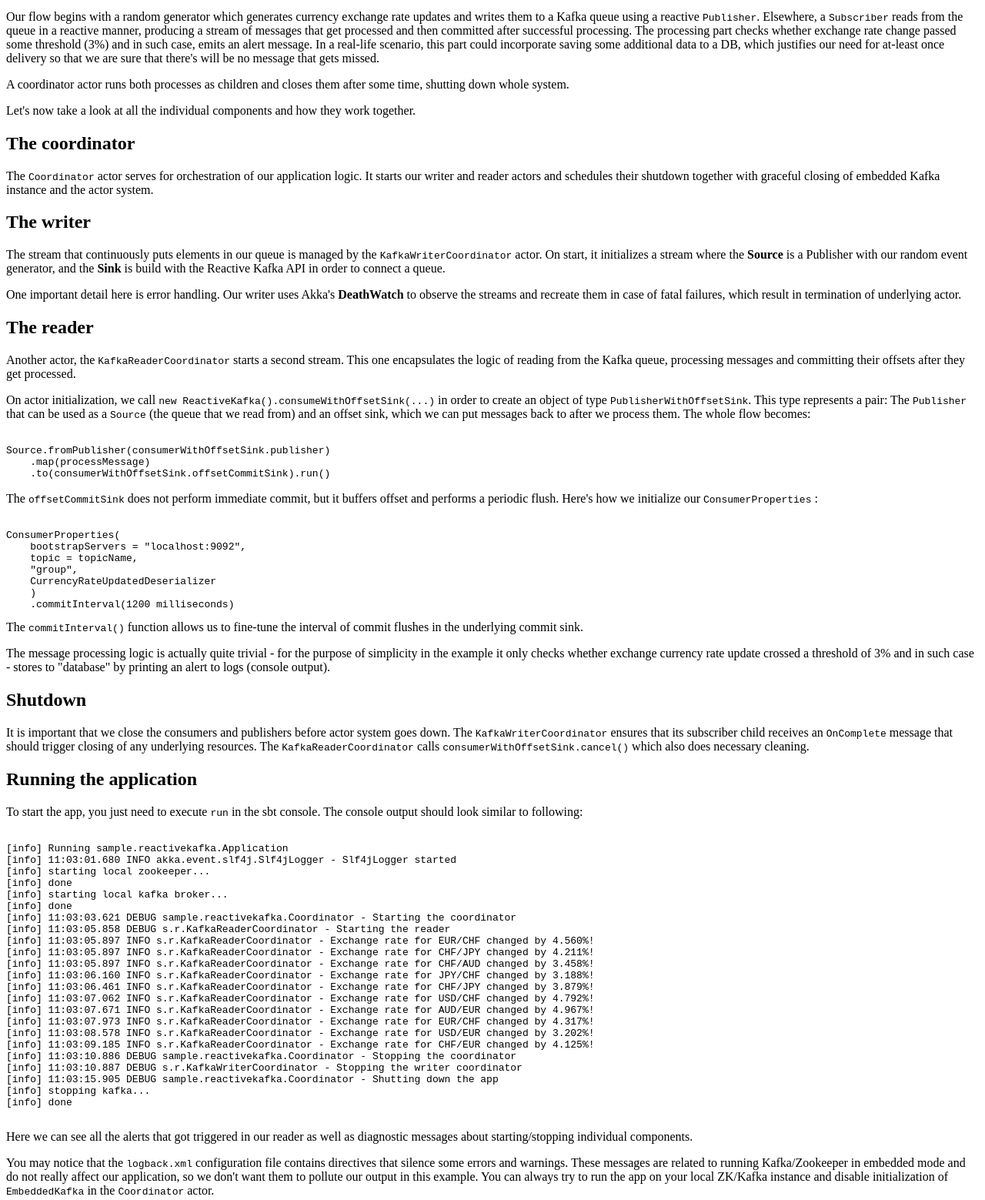
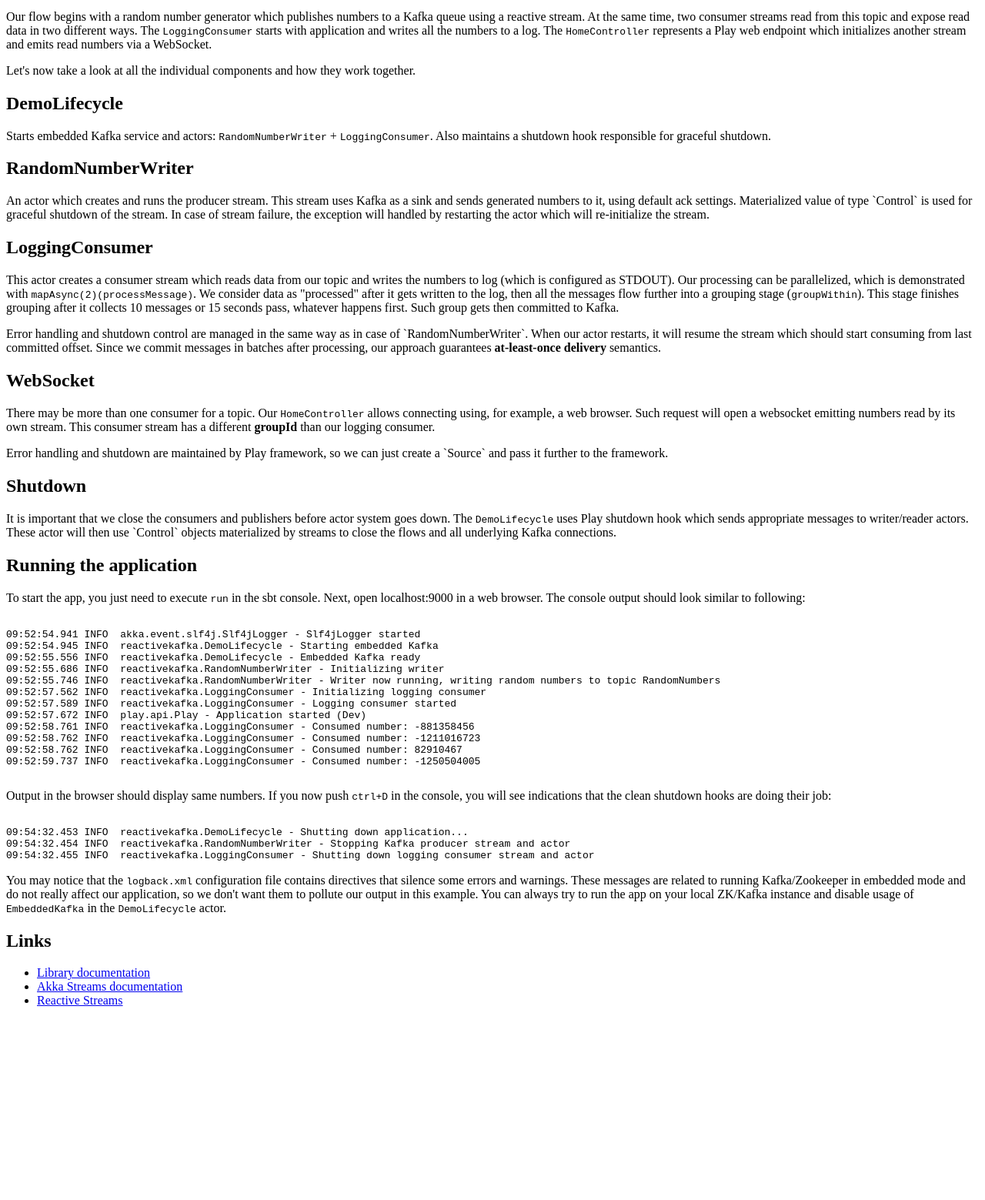
Before and after one commit to softwaremill/activator-reactive-kafka-scala, a plain HTML site: page tutorial/index.html in a window 1280 px wide. Shown: the part 247-1806 px from the top of the page at 77% size. After the commit the page ends 1572 px from the top, so only its background shows below. Drawn offline with Linux system fonts and the light colour scheme.

Commit message:
Documentation

```diff
--- a/tutorial/index.html
+++ b/tutorial/index.html
@@ -33,134 +33,93 @@
     </p>
 
     <p>
-
-        Our flow begins with a random generator which generates currency exchange rate updates and writes them to
-        a Kafka queue using a reactive <code>Publisher</code>. Elsewhere, a <code>Subscriber</code> reads
-        from the queue in a reactive manner, producing a stream of messages that get processed and then committed after
-        successful processing. The processing part checks whether exchange rate change passed some threshold (3%) and
-        in such case, emits an alert message. In a real-life scenario, this part could incorporate saving some additional
-        data to a DB, which justifies our need for at-least once delivery so that we are sure that there's will
-        be no message that gets missed.
-
-    <p>A coordinator actor runs both processes as children and closes them after some time, shutting down whole
-        system.</p>
+        Our flow begins with a random number generator which publishes numbers to
+        a Kafka queue using a reactive stream. At the same time, two consumer streams read from this topic and expose
+        read data in two different ways. The <code>LoggingConsumer</code> starts with application and writes all the
+        numbers to a log. The <code>HomeController</code> represents a Play web endpoint which initializes another
+        stream and emits read numbers via a WebSocket.
 
     <p>Let's now take a look at all the individual components and how they work together.</p>
 </div>
 <div>
-    <h2>The coordinator</h2>
+    <h2>DemoLifecycle</h2>
 
-    <p>The <code>Coordinator</code> actor serves for orchestration of our application logic. It starts our writer
-        and reader actors and schedules their shutdown together with graceful closing of embedded Kafka instance and the
-        actor system.
+    <p>Starts embedded Kafka service and actors: <code>RandomNumberWriter</code> + <code>LoggingConsumer</code>. Also
+        maintains a shutdown hook responsible for graceful shutdown.
     </p>
 
-    <h2>The writer</h2>
+    <h2>RandomNumberWriter</h2>
 
-    <p>
-        The stream that continuously puts elements in our queue is managed by the
-        <code>KafkaWriterCoordinator</code>
-        actor. On start, it initializes a stream where the <b>Source</b> is a Publisher with our random event
-        generator,
-        and the <b>Sink</b> is build with the Reactive Kafka API in order to connect a queue.
+    <p>An actor which creates and runs the producer stream. This stream uses Kafka as a sink and sends generated
+        numbers to it, using default ack settings. Materialized value of type `Control` is used for graceful
+        shutdown of the stream. In case of stream failure, the exception will handled by restarting
+        the actor which will re-initialize the stream.
     </p>
 
+    <h2>LoggingConsumer</h2>
+
+    <p>This actor creates a consumer stream which reads data from our topic and writes the numbers to log (which
+        is configured as STDOUT). Our processing can be parallelized, which is demonstrated with <code>mapAsync(2)(processMessage)</code>.
+        We consider data as "processed" after it gets written to the log, then
+        all the messages flow further into a grouping stage (<code>groupWithin</code>). This stage finishes grouping
+        after it collects 10 messages or 15 seconds pass, whatever happens first. Such group gets then committed to Kafka.
+    </p>
     <p>
-        One important detail here is error handling. Our writer uses Akka's <b>DeathWatch</b> to observe
-        the streams and recreate them in case of fatal failures, which result in termination of underlying actor.
+        Error handling and shutdown control are managed in the same way as in case of `RandomNumberWriter`. When our
+        actor restarts, it will resume the stream which should start consuming from last committed offset. Since we commit
+        messages in batches after processing, our approach guarantees <b>at-least-once delivery</b> semantics.
     </p>
 
-    <h2>The reader</h2>
+    <h2>WebSocket</h2>
 
+    <p>There may be more than one consumer for a topic. Our <code>HomeController</code> allows connecting using, for example,
+        a web browser. Such request will open a websocket emitting numbers read by its own stream. This consumer stream
+        has a different <b>groupId</b> than our logging consumer.
+    </p>
     <p>
-        Another actor, the <code>KafkaReaderCoordinator</code> starts a second stream. This one encapsulates the
-        logic
-        of reading from the Kafka queue, processing messages and committing their offsets after they get processed.
+        Error handling and shutdown are maintained by Play framework, so we can just create a `Source` and pass it further
+        to the framework.
     </p>
 
-    <p>
-        On actor initialization, we call <code>new ReactiveKafka().consumeWithOffsetSink(...)</code> in order
-        to create an object of type <code>PublisherWithOffsetSink</code>. This type represents a pair: The
-        <code>Publisher</code> that can be used as a <code>Source</code> (the queue that we read from) and an
-        offset sink, which we can put messages back to after we process them. The whole flow becomes:
-<pre><code>
-Source.fromPublisher(consumerWithOffsetSink.publisher)
-    .map(processMessage)
-    .to(consumerWithOffsetSink.offsetCommitSink).run()
-</code></pre>
-    </p>
-
-    <p>
-        The <code>offsetCommitSink</code> does not perform immediate commit, but it buffers offset and performs a
-        periodic flush. Here's how we initialize our
-        <code>ConsumerProperties</code>
-        :
-<pre><code>
-ConsumerProperties(
-    bootstrapServers = "localhost:9092",
-    topic = topicName,
-    "group",
-    CurrencyRateUpdatedDeserializer
-    )
-    .commitInterval(1200 milliseconds)
-</code></pre>
-        The <code>commitInterval()</code> function allows us to fine-tune the interval of commit flushes in the
-        underlying commit sink.
-    </p>
-
-    <p>
-        The message processing logic is actually quite trivial - for the purpose of simplicity in the example it
-        only
-        checks whether exchange currency rate update crossed a threshold of 3% and in such case - stores to "database" by
-        printing an alert to logs (console output).
-    </p>
 </div>
 <div>
     <h2>Shutdown</h2>
 
     <p>
         It is important that we close the consumers and publishers before actor system goes down. The
-        <code>KafkaWriterCoordinator</code> ensures that its subscriber child receives an <code>OnComplete</code>
-        message
-        that should trigger closing of any underlying resources. The <code>KafkaReaderCoordinator</code> calls
-        <code>consumerWithOffsetSink.cancel()</code> which also does necessary cleaning.
+        <code>DemoLifecycle</code> uses Play shutdown hook which sends appropriate messages to writer/reader actors.
+        These actor will then use `Control` objects materialized by streams to close the flows and all underlying Kafka connections.
     </p>
 </div>
 <div>
     <h2>Running the application</h2>
 
     <p>
-        To start the app, you just need to execute <code>run</code> in the sbt console. The console output should look
+        To start the app, you just need to execute <code>run</code> in the sbt console. Next, open localhost:9000 in a
+        web browser. The console output should look
         similar to following:
 <pre><code>
-[info] Running sample.reactivekafka.Application
-[info] 11:03:01.680 INFO akka.event.slf4j.Slf4jLogger - Slf4jLogger started
-[info] starting local zookeeper...
-[info] done
-[info] starting local kafka broker...
-[info] done
-[info] 11:03:03.621 DEBUG sample.reactivekafka.Coordinator - Starting the coordinator
-[info] 11:03:05.858 DEBUG s.r.KafkaReaderCoordinator - Starting the reader
-[info] 11:03:05.897 INFO s.r.KafkaReaderCoordinator - Exchange rate for EUR/CHF changed by 4.560%!
-[info] 11:03:05.897 INFO s.r.KafkaReaderCoordinator - Exchange rate for CHF/JPY changed by 4.211%!
-[info] 11:03:05.897 INFO s.r.KafkaReaderCoordinator - Exchange rate for CHF/AUD changed by 3.458%!
-[info] 11:03:06.160 INFO s.r.KafkaReaderCoordinator - Exchange rate for JPY/CHF changed by 3.188%!
-[info] 11:03:06.461 INFO s.r.KafkaReaderCoordinator - Exchange rate for CHF/JPY changed by 3.879%!
-[info] 11:03:07.062 INFO s.r.KafkaReaderCoordinator - Exchange rate for USD/CHF changed by 4.792%!
-[info] 11:03:07.671 INFO s.r.KafkaReaderCoordinator - Exchange rate for AUD/EUR changed by 4.967%!
-[info] 11:03:07.973 INFO s.r.KafkaReaderCoordinator - Exchange rate for EUR/CHF changed by 4.317%!
-[info] 11:03:08.578 INFO s.r.KafkaReaderCoordinator - Exchange rate for USD/EUR changed by 3.202%!
-[info] 11:03:09.185 INFO s.r.KafkaReaderCoordinator - Exchange rate for CHF/EUR changed by 4.125%!
-[info] 11:03:10.886 DEBUG sample.reactivekafka.Coordinator - Stopping the coordinator
-[info] 11:03:10.887 DEBUG s.r.KafkaWriterCoordinator - Stopping the writer coordinator
-[info] 11:03:15.905 DEBUG sample.reactivekafka.Coordinator - Shutting down the app
-[info] stopping kafka...
-[info] done
+09:52:54.941 INFO  akka.event.slf4j.Slf4jLogger - Slf4jLogger started
+09:52:54.945 INFO  reactivekafka.DemoLifecycle - Starting embedded Kafka
+09:52:55.556 INFO  reactivekafka.DemoLifecycle - Embedded Kafka ready
+09:52:55.686 INFO  reactivekafka.RandomNumberWriter - Initializing writer
+09:52:55.746 INFO  reactivekafka.RandomNumberWriter - Writer now running, writing random numbers to topic RandomNumbers
+09:52:57.562 INFO  reactivekafka.LoggingConsumer - Initializing logging consumer
+09:52:57.589 INFO  reactivekafka.LoggingConsumer - Logging consumer started
+09:52:57.672 INFO  play.api.Play - Application started (Dev)
+09:52:58.761 INFO  reactivekafka.LoggingConsumer - Consumed number: -881358456
+09:52:58.762 INFO  reactivekafka.LoggingConsumer - Consumed number: -1211016723
+09:52:58.762 INFO  reactivekafka.LoggingConsumer - Consumed number: 82910467
+09:52:59.737 INFO  reactivekafka.LoggingConsumer - Consumed number: -1250504005
         </code></pre>
-        Here we can see all the alerts that got triggered in our reader as well as diagnostic messages about
-        starting/stopping
-        individual components.
+        Output in the browser should display same numbers. If you now push <code>ctrl+D</code> in the console, you
+    will see indications that the clean shutdown hooks are doing their job:
     </p>
+<pre><code>
+09:54:32.453 INFO  reactivekafka.DemoLifecycle - Shutting down application...
+09:54:32.454 INFO  reactivekafka.RandomNumberWriter - Stopping Kafka producer stream and actor
+09:54:32.455 INFO  reactivekafka.LoggingConsumer - Shutting down logging consumer stream and actor
+</code></pre>
 
     <p>
         You may notice that the <code>logback.xml</code> configuration file contains directives that silence some errors
@@ -168,27 +127,18 @@ ConsumerProperties(
         These messages are related to running Kafka/Zookeeper in embedded mode and do not really affect our application,
         so we don't want them to pollute our output in this example. You can always try to run the app on your local
         ZK/Kafka
-        instance and disable initialization of <code>EmbeddedKafka</code> in the <code>Coordinator</code> actor.
+        instance and disable usage of <code>EmbeddedKafka</code> in the <code>DemoLifecycle</code> actor.
     </p>
 </div>
 
-<div>
-    <h2>Performance tuning</h2>
 
-    <p>
-        Please note that the subscriber/publisher wrappers are in fact <b>blocking</b> due to the synchronous nature
-        of underlying Kafka client. In order to isolate any potential problems, on the production environment you
-        should consider using custom dispatchers for these actors. More on this in the
-        <a href="https://github.com/softwaremill/reactive-kafka#tuning" target="_blank">Reactive Kafka README</a>.
-    </p>
-</div>
 <div>
     <h2>Links</h2>
     <ul>
-        <li><a href="https://github.com/softwaremill/reactive-kafka#reactive-streams-for-kafka"
-               target="_blank">Reactive Kafka documentation</a></li>
-        <li><a href="http://doc.akka.io/api/akka-stream-and-http-experimental/2.0/#akka.stream.scaladsl.package"
-               target="_blank">Akka Streams 2.0 API documentation</a></li>
+        <li><a href="http://doc.akka.io/docs/akka-stream-kafka/current/home.html"
+               target="_blank">Library documentation</a></li>
+        <li><a href="http://doc.akka.io/docs/akka/current/scala/stream/index.html"
+               target="_blank">Akka Streams documentation</a></li>
         <li><a href="http://www.reactive-streams.org/" target="_blank">Reactive Streams</a></li>
     </ul>
 </div>
```
Also changed, not shown: 1 other file.
